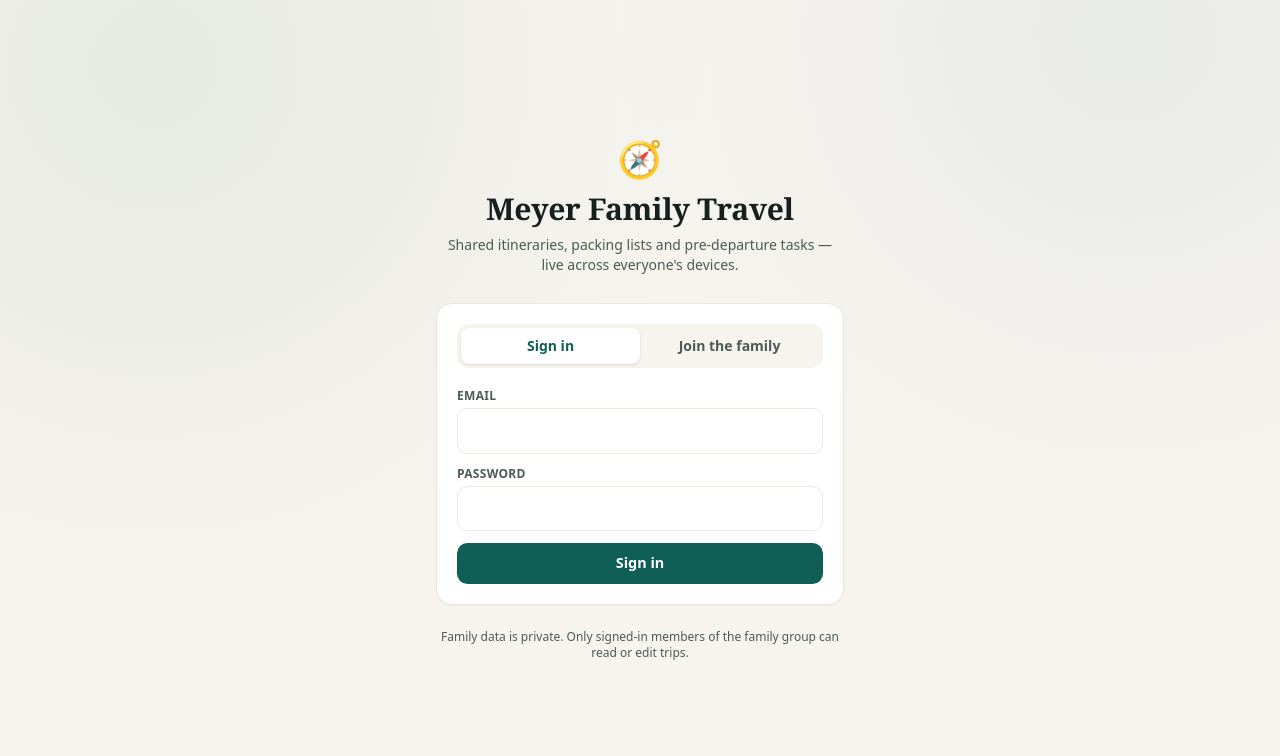
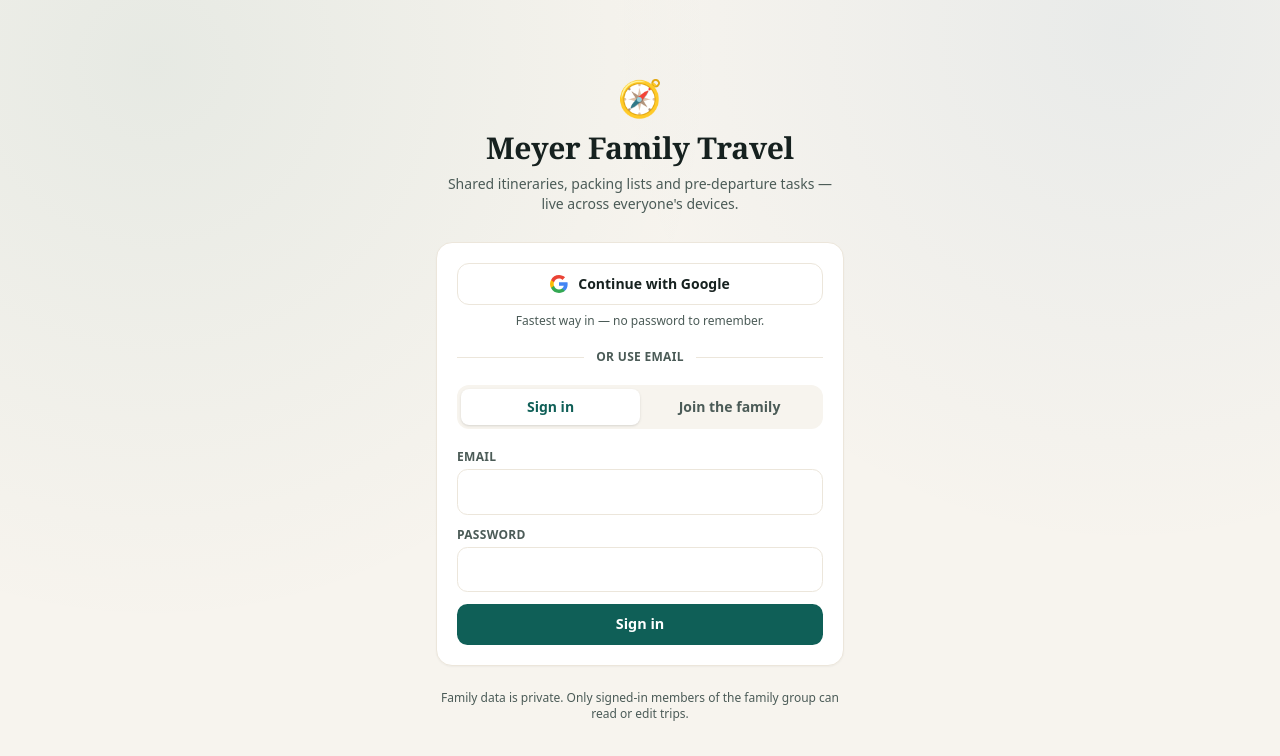
Before and after one commit to meyermanagement/alaska-2027-trip-planner, a Next.js app: page /login in a window 1280 px wide. Shown: the top 756 px of the page. Built offline with nearby package versions, Linux system fonts and the light colour scheme.

Commit message:
Add Google sign-in via Supabase OAuth: callback route, Google button on login, profile avatar_url

```diff
--- /dev/null
+++ b/app/auth/callback/route.js
@@ -0,0 +1,36 @@
+import { NextResponse } from "next/server";
+import { createClient } from "@/lib/supabase/server";
+
+export async function GET(request) {
+  const { searchParams, origin } = new URL(request.url);
+  const code = searchParams.get("code");
+  const next = searchParams.get("next") || "/trips";
+  const oauthError =
+    searchParams.get("error_description") || searchParams.get("error");
+
+  if (oauthError) {
+    return NextResponse.redirect(
+      `${origin}/login?error=${encodeURIComponent(oauthError)}`
+    );
+  }
+
+  if (!code) {
+    return NextResponse.redirect(
+      `${origin}/login?error=${encodeURIComponent(
+        "Sign-in link was missing its code. Please try again."
+      )}`
+    );
+  }
+
+  const supabase = await createClient();
+  const { error } = await supabase.auth.exchangeCodeForSession(code);
+
+  if (error) {
+    return NextResponse.redirect(
+      `${origin}/login?error=${encodeURIComponent(error.message)}`
+    );
+  }
+
+  const safeNext = next.startsWith("/") ? next : "/trips";
+  return NextResponse.redirect(`${origin}${safeNext}`);
+}
--- a/app/login/LoginForm.js
+++ b/app/login/LoginForm.js
@@ -3,6 +3,7 @@
 import { useState } from "react";
 import { useRouter, useSearchParams } from "next/navigation";
 import { createClient } from "@/lib/supabase/client";
+import GoogleButton from "@/components/GoogleButton";
 
 export default function LoginForm() {
   const router = useRouter();
@@ -15,7 +16,7 @@ export default function LoginForm() {
   const [fullName, setFullName] = useState("");
   const [inviteCode, setInviteCode] = useState("");
   const [busy, setBusy] = useState(false);
-  const [error, setError] = useState("");
+  const [error, setError] = useState(params.get("error") || "");
   const [notice, setNotice] = useState("");
 
   async function onSubmit(e) {
@@ -68,6 +69,30 @@ export default function LoginForm() {
 
   return (
     <div className="card p-5">
+      {error && (
+        <p className="mb-4 rounded-lg bg-rose/10 px-3 py-2 text-sm text-rose">
+          {error}
+        </p>
+      )}
+      {notice && (
+        <p className="mb-4 rounded-lg bg-teal-soft px-3 py-2 text-sm text-teal">
+          {notice}
+        </p>
+      )}
+
+      <GoogleButton next={next} onError={setError} />
+      <p className="mt-2 text-center text-xs text-ink-soft">
+        Fastest way in — no password to remember.
+      </p>
+
+      <div className="my-5 flex items-center gap-3">
+        <span className="h-px flex-1 bg-sand-deep" />
+        <span className="text-xs font-semibold uppercase tracking-wide text-ink-soft">
+          or use email
+        </span>
+        <span className="h-px flex-1 bg-sand-deep" />
+      </div>
+
       <div className="mb-5 flex rounded-xl bg-sand p-1 text-sm font-semibold">
         <button
           type="button"
@@ -160,17 +185,6 @@ export default function LoginForm() {
           </label>
         )}
 
-        {error && (
-          <p className="rounded-lg bg-rose/10 px-3 py-2 text-sm text-rose">
-            {error}
-          </p>
-        )}
-        {notice && (
-          <p className="rounded-lg bg-teal-soft px-3 py-2 text-sm text-teal">
-            {notice}
-          </p>
-        )}
-
         <button className="btn btn-primary w-full" disabled={busy}>
           {busy
             ? "Working…"
--- /dev/null
+++ b/components/GoogleButton.js
@@ -0,0 +1,55 @@
+"use client";
+
+import { useState } from "react";
+import { createClient } from "@/lib/supabase/client";
+
+export default function GoogleButton({ next = "/trips", onError }) {
+  const [busy, setBusy] = useState(false);
+
+  async function signIn() {
+    setBusy(true);
+    const supabase = createClient();
+    const redirectTo = `${window.location.origin}/auth/callback?next=${encodeURIComponent(next)}`;
+    const { error } = await supabase.auth.signInWithOAuth({
+      provider: "google",
+      options: {
+        redirectTo,
+        queryParams: { prompt: "select_account" },
+      },
+    });
+    if (error) {
+      setBusy(false);
+      onError?.(error.message);
+    }
+    // On success the browser is redirected to Google, so no state reset here.
+  }
+
+  return (
+    <button
+      type="button"
+      onClick={signIn}
+      disabled={busy}
+      className="flex w-full items-center justify-center gap-2.5 rounded-xl border border-sand-deep bg-white px-4 py-2.5 text-sm font-semibold text-ink transition hover:border-teal disabled:opacity-60"
+    >
+      <svg width="18" height="18" viewBox="0 0 18 18" aria-hidden="true">
+        <path
+          fill="#4285F4"
+          d="M17.64 9.2c0-.64-.06-1.25-.16-1.84H9v3.48h4.84a4.14 4.14 0 0 1-1.8 2.72v2.26h2.91c1.7-1.57 2.69-3.88 2.69-6.62Z"
+        />
+        <path
+          fill="#34A853"
+          d="M9 18c2.43 0 4.47-.8 5.96-2.18l-2.91-2.26c-.81.54-1.84.86-3.05.86-2.34 0-4.32-1.58-5.03-3.7H1.05v2.34A8.997 8.997 0 0 0 9 18Z"
+        />
+        <path
+          fill="#FBBC05"
+          d="M3.97 10.72A5.41 5.41 0 0 1 3.68 9c0-.6.11-1.18.29-1.72V4.94H1.05A8.997 8.997 0 0 0 0 9c0 1.45.35 2.83.96 4.06l3.01-2.34Z"
+        />
+        <path
+          fill="#EA4335"
+          d="M9 3.58c1.32 0 2.5.45 3.44 1.35l2.58-2.59C13.46.89 11.43 0 9 0A8.997 8.997 0 0 0 1.05 4.94l3.01 2.34C4.68 5.16 6.66 3.58 9 3.58Z"
+        />
+      </svg>
+      {busy ? "Opening Google…" : "Continue with Google"}
+    </button>
+  );
+}
```
